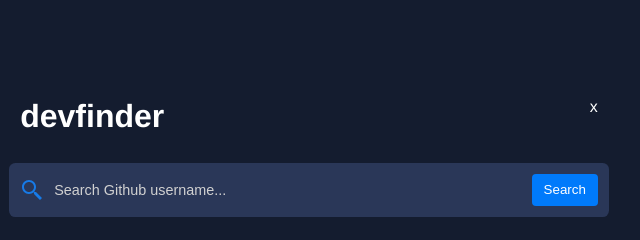
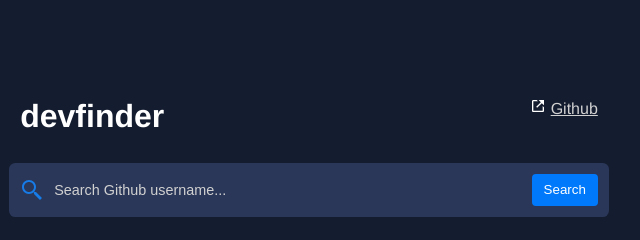
Before and after one commit to dcyar-learning/search-github-user, a website built with webpack: page src/index.html in a window 1280 px wide. Shown: the part 226-466 px from the top of the page, 331-971 px from the left. Built offline with nearby package versions, Linux system fonts and the light colour scheme.

Commit message:
add repository link

```diff
--- a/src/index.html
+++ b/src/index.html
@@ -9,7 +9,14 @@
   <body>
     <header id="header">
       <h1>devfinder</h1>
-      <span>x</span>
+      <div>
+        <img src="./images/link-external.svg" width="16" alt="Github Link" />
+        <a
+          href="https://github.com/dcyar-learning/search-github-user"
+          target="_blank"
+          >Github
+        </a>
+      </div>
     </header>
     <form id="searchForm" action="">
       <img src="./images/search.svg" alt="Search Icon" />
--- a/src/styles/main.css
+++ b/src/styles/main.css
@@ -45,6 +45,10 @@ body {
   display: flex;
   justify-content: space-between;
   padding: 0.7em;
+}
+
+#header a {
+  color: #d1d1d1;
 }
 
 #searchForm {
```
Also changed, not shown: src/images/link-external.svg (added).
